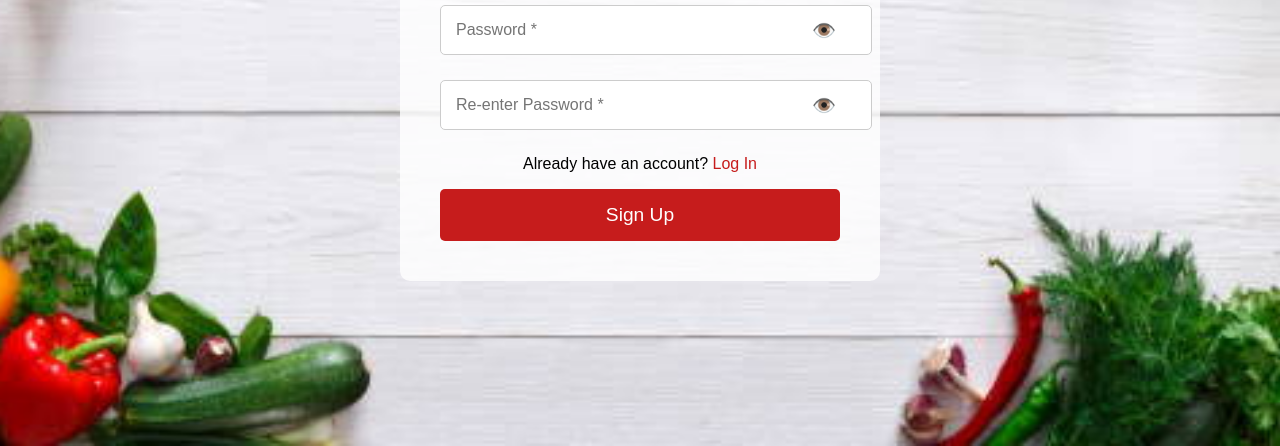
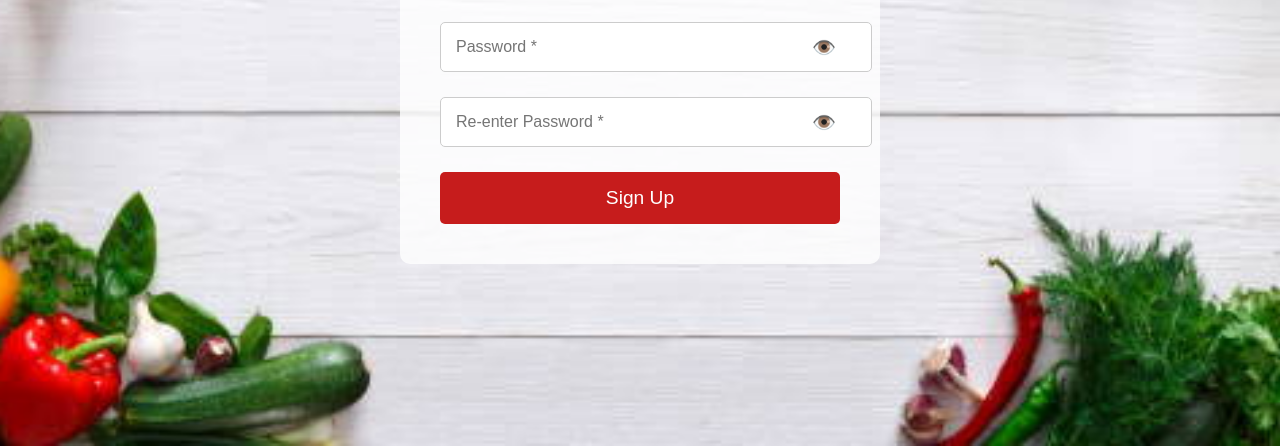
Before and after one commit to nea02/grocery-delivery, a plain HTML site: page signup.html in a window 1280 px wide. Shown: the part 354-800 px from the top of the page. Drawn offline with Linux system fonts and the light colour scheme.

Commit message:
Update signup.html

```diff
--- a/signup.html
+++ b/signup.html
@@ -25,7 +25,7 @@
                 <input type="password" id="repassword" placeholder="Re-enter Password *" required>
                 <span class="eye-icon" id="toggle-repassword-visibility" onclick="toggleRepasswordVisibility()">👁️</span>
             </div>
-            <p>Already have an account? <a href="login.html">Log In</a></p>
+
             <button type="submit" class="signup-btn">Sign Up</button>
         </form>
     </div>
```
